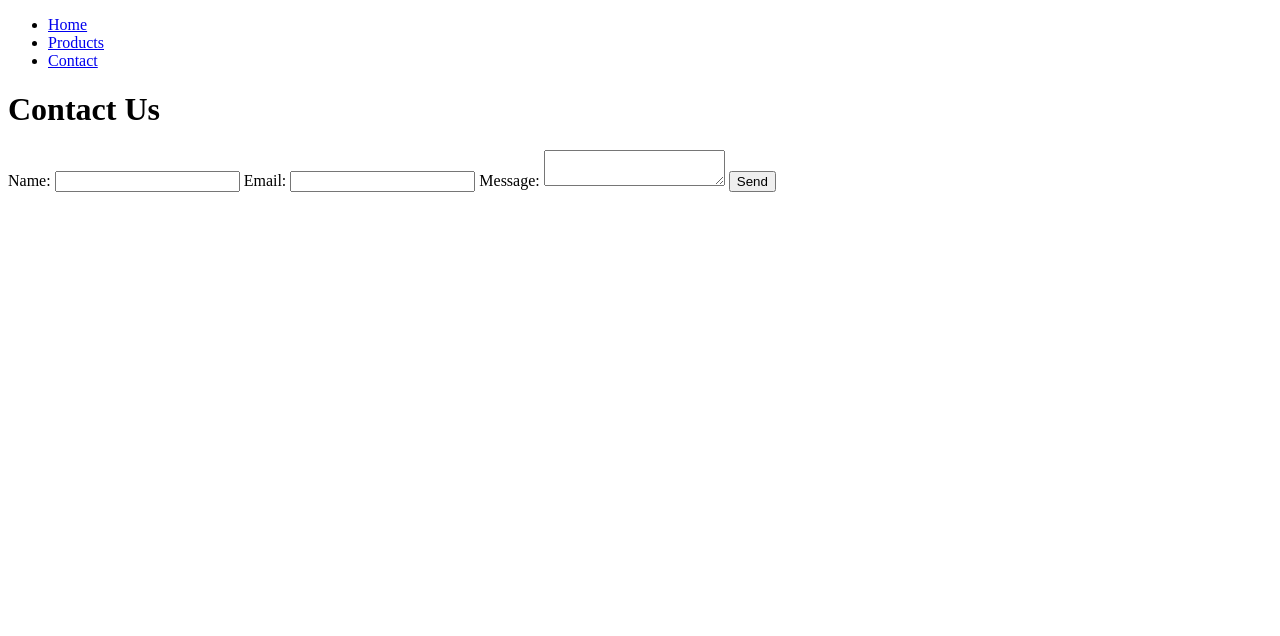
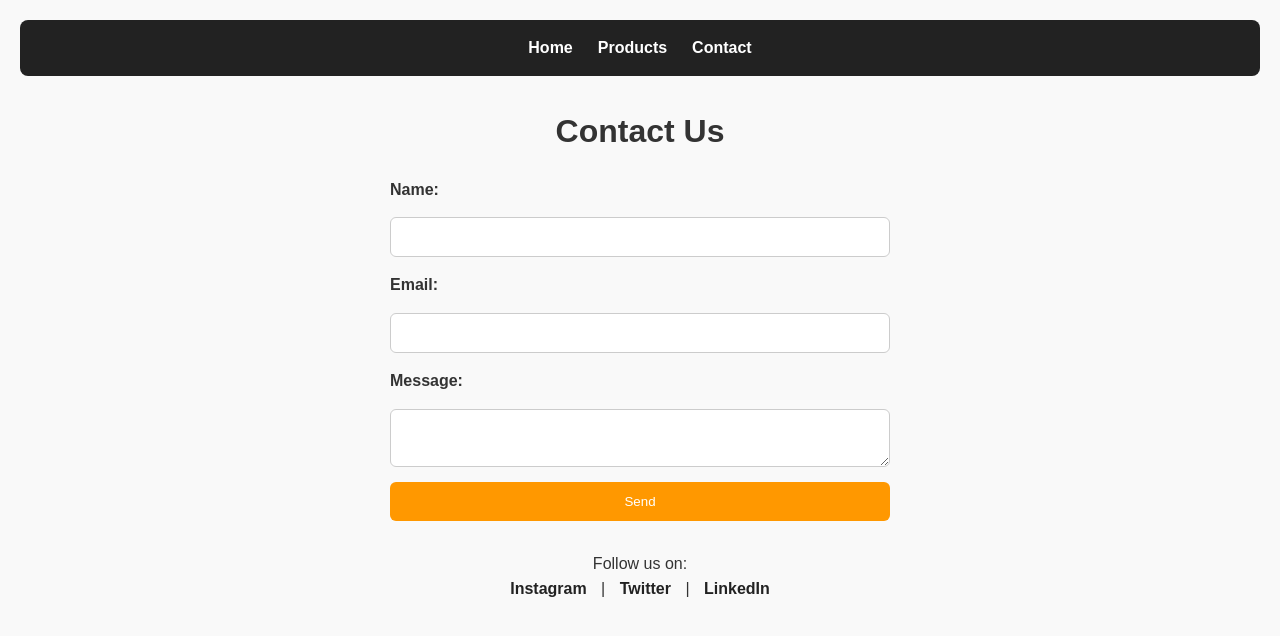
Before and after one commit to Bzkrtayse/nodejs-s1-project, a website: page src/pages/contact.html in a window 1280 px wide. Drawn offline with Linux system fonts and the light colour scheme.

Commit message:
added style.css

```diff
--- a/src/pages/contact.html
+++ b/src/pages/contact.html
@@ -1,17 +1,20 @@
 <!DOCTYPE html>
 <html lang="en">
+
 <head>
     <meta charset="UTF-8">
     <meta name="viewport" content="width=device-width, initial-scale=1.0">
     <title>Contact Us</title>
+    <link rel="stylesheet" href="/styles/style.css">
 </head>
+
 <body>
     <header>
-    <ul>
-        <li><a href="/">Home</a></li>
-        <li><a href="/products">Products</a></li>
-        <li><a href="/connect">Contact</a></li>
-    </ul>
+        <ul>
+            <li><a href="/">Home</a></li>
+            <li><a href="/products">Products</a></li>
+            <li><a href="/connect">Contact</a></li>
+        </ul>
     </header>
     <h1>Contact Us</h1>
     <form action="/submit-form" method="POST">
@@ -26,5 +29,13 @@
 
         <button type="submit">Send</button>
     </form>
+
+    <div class="social-links">
+        <p>Follow us on:</p>
+        <a href="https://instagram.com" target="_blank">Instagram</a> |
+        <a href="https://twitter.com" target="_blank">Twitter</a> |
+        <a href="https://linkedin.com" target="_blank">LinkedIn</a>
+    </div>
 </body>
+
 </html>
--- /dev/null
+++ b/src/styles/style.css
@@ -0,0 +1,118 @@
+/* Reset */
+* {
+    margin: 0;
+    padding: 0;
+    box-sizing: border-box;
+    font-family: Arial, Helvetica, sans-serif;
+}
+
+/* Body */
+body {
+    background: #f9f9f9;
+    color: #333;
+    line-height: 1.6;
+    padding: 20px;
+}
+
+/* Navbar */
+header {
+    background: #222;
+    padding: 15px 0;
+    margin-bottom: 30px;
+    border-radius: 8px;
+}
+
+header ul {
+    list-style: none;
+    display: flex;
+    justify-content: center;
+    gap: 25px;
+}
+
+header ul li a {
+    color: #fff;
+    text-decoration: none;
+    font-weight: bold;
+    transition: color 0.3s ease;
+}
+
+header ul li a:hover {
+    color: #ff9800;
+}
+
+/* Headings */
+h1 {
+    margin-bottom: 20px;
+    text-align: center;
+}
+
+/* Products List */
+ul.products {
+    max-width: 500px;
+    margin: 0 auto;
+    padding: 0;
+    list-style: none;
+}
+
+ul.products li {
+    background: #fff;
+    margin: 10px 0;
+    padding: 15px;
+    border-radius: 6px;
+    box-shadow: 0 2px 5px rgba(0, 0, 0, 0.1);
+    text-align: center;
+    font-weight: 500;
+}
+
+/* Contact Form */
+form {
+    max-width: 500px;
+    margin: 20px auto;
+    display: flex;
+    flex-direction: column;
+    gap: 15px;
+}
+
+form label {
+    font-weight: bold;
+}
+
+form input,
+form textarea {
+    padding: 10px;
+    border: 1px solid #ccc;
+    border-radius: 6px;
+    font-size: 1rem;
+}
+
+form button {
+    background: #ff9800;
+    color: white;
+    border: none;
+    padding: 12px;
+    border-radius: 6px;
+    cursor: pointer;
+    transition: background 0.3s ease;
+}
+
+form button:hover {
+    background: #e68900;
+}
+
+/* Social Links */
+.social-links {
+    text-align: center;
+    margin-top: 30px;
+}
+
+.social-links a {
+    margin: 0 10px;
+    color: #222;
+    font-weight: bold;
+    text-decoration: none;
+    transition: color 0.3s ease;
+}
+
+.social-links a:hover {
+    color: #ff9800;
+}
```
Also changed, not shown: src/pages/index.html (+6 -2 lines), src/pages/products.html (+8 -4 lines).
